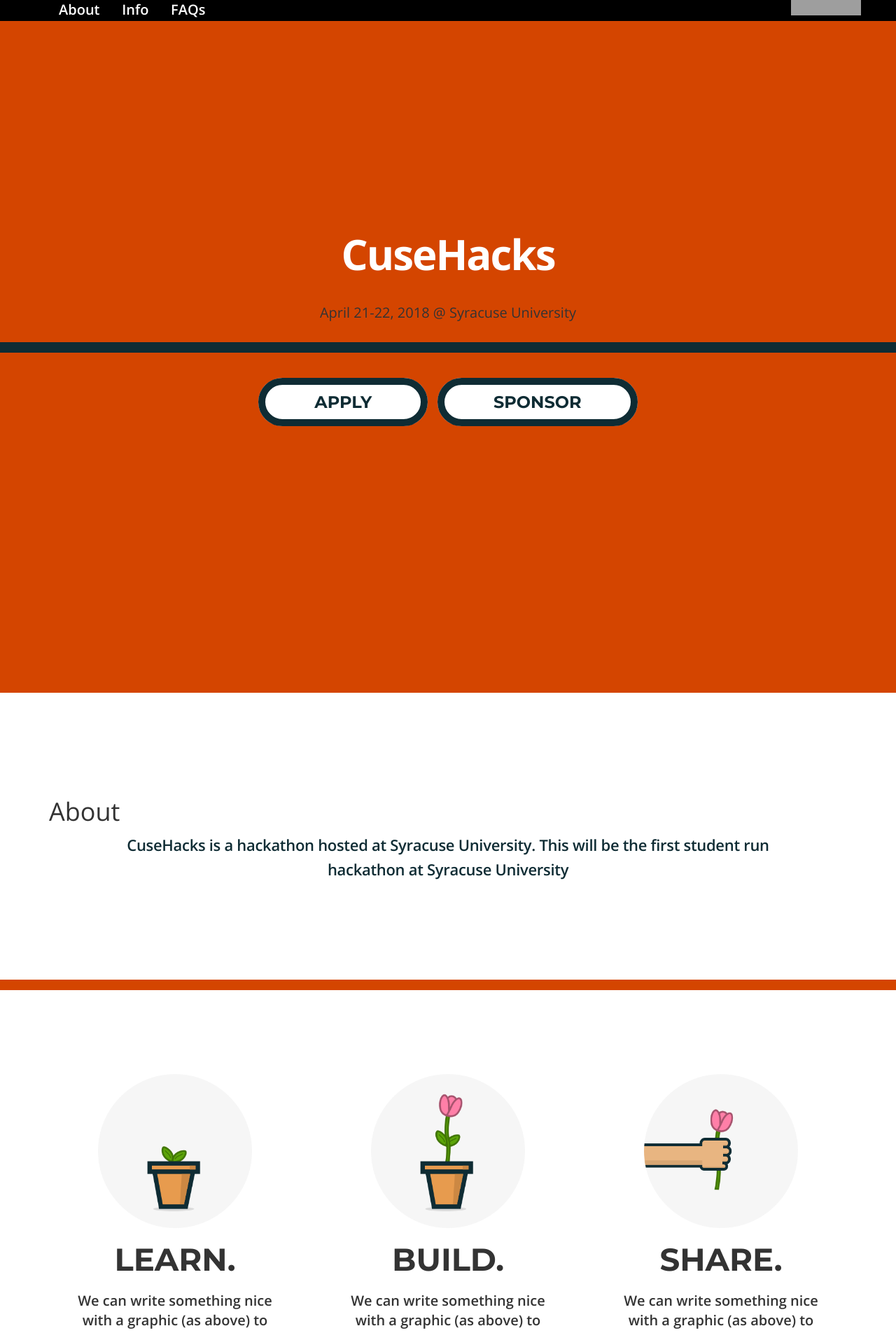
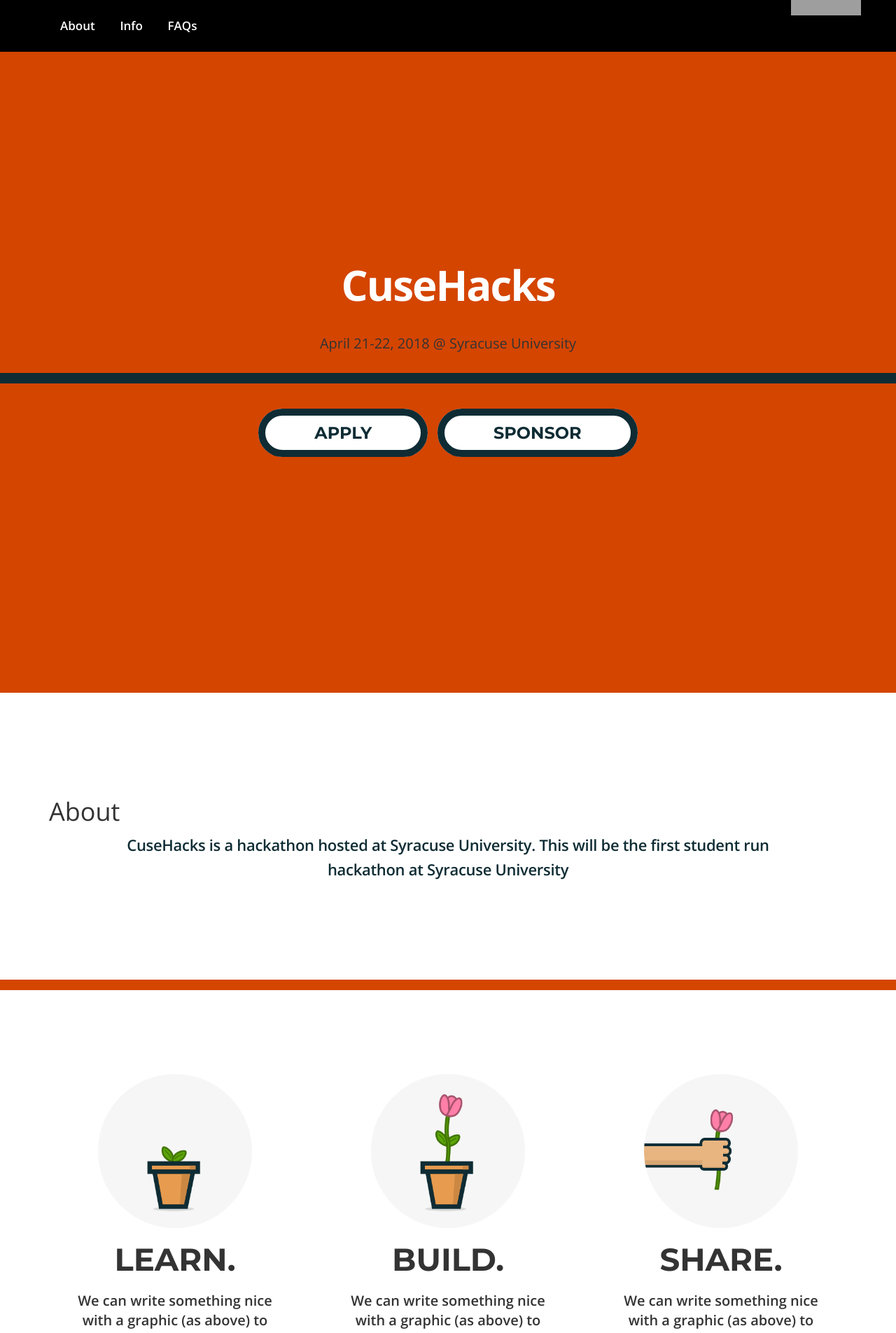
Before and after one commit to innovateorange/cusehacks, a Jekyll site: the page built from index.html, in a window 1280 px wide. Shown: the top 1905 px of the page at 70% size. Built offline with Jekyll 4.4.1, drawn with Linux system fonts in a browser that asks for light colours; nearby versions of some CDN libraries; grey boxes are pictures that could not be loaded.

Commit message:
Revert "changed nav bar"
This reverts commit 21e33c7a81f72dc20890c6cd1a65b4a47b6f3395.

```diff
--- a/css/original.css
+++ b/css/original.css
@@ -66,15 +66,16 @@
 
 .hero .hero-header{
   background-color: #000;
-  height: 30px
+  padding-top: 25px;
+  padding-bottom: 25px;
 
 }
 
 .hero .nav-item{
   color: #fff;
   align-items: center;
-  font-size: 20px;
-  padding: 14px;
+  font-size: 17px;
+  padding: 14px 16px;
 }
 
 .hero .wrapper {
```
